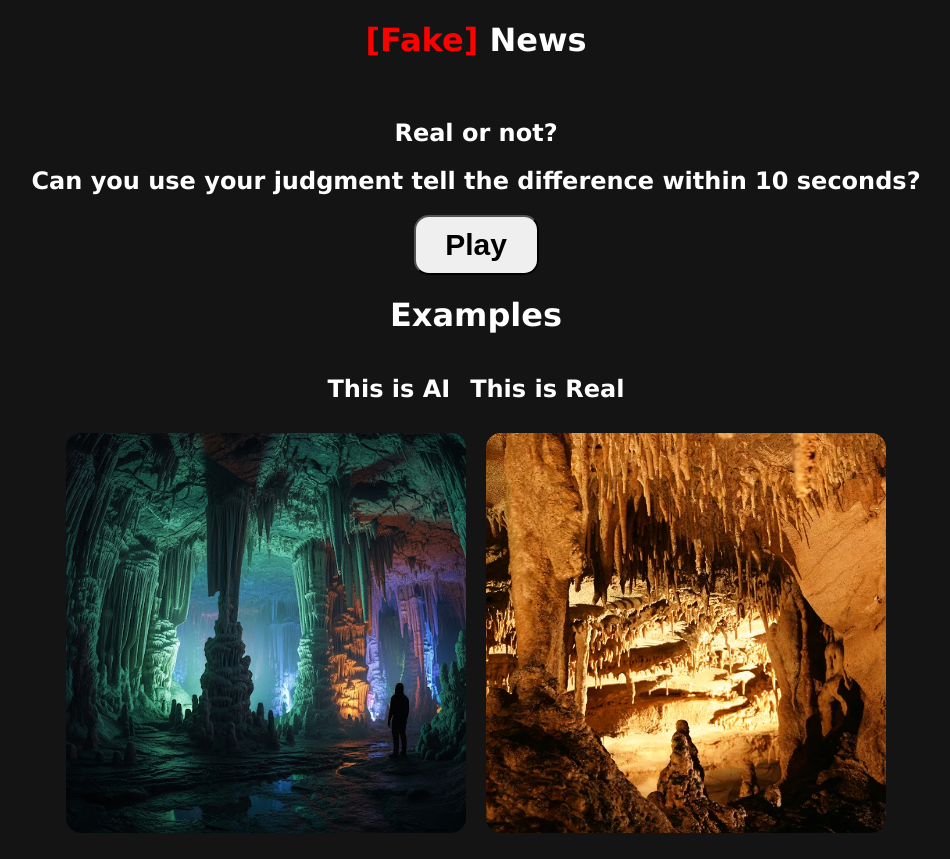
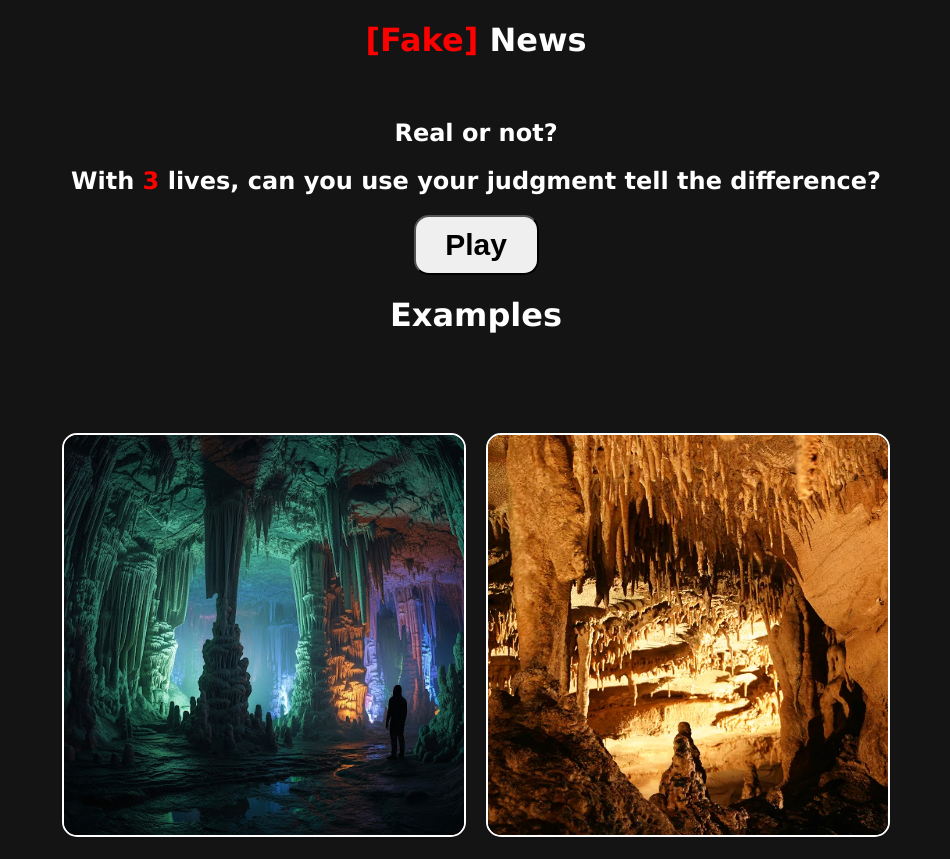
Before and after one commit to Devon-th/ai-or-not, a Flask app: page / in a window 1280 px wide. Shown: the whole page, without its empty margins (164-1114 px from the left). Before the commit the page ends 833 px from the top, so only its background shows below. Run offline with Flask 3, Linux system fonts and the light colour scheme.

Commit message:
Final commit: Added final styling touches

```diff
--- a/app.py
+++ b/app.py
@@ -110,9 +110,9 @@ def play_round():
     game_finished = question_number > len(images) - 1
     print(f"game_finished: {game_finished}")
     if game_finished:
-        return render_template('finish.html', finishing_message = "Congratulations! You've finished the game!", score = score, lives = lives)
+        return render_template('finish.html', finishing_message = "Congratulations! You've finished the game!", score = score, lives = lives, question_amount = len(images))
     elif lives == 0:
-        return render_template('finish.html', finishing_message = "Game Over!", score = score, lives = lives)
+        return render_template('finish.html', finishing_message = "Game Over!", score = score, lives = lives, question_amount = len(images))
 
     else:
         image_data = get_images()
--- a/static/styles.css
+++ b/static/styles.css
@@ -28,12 +28,25 @@ img, .big-button, .decision-button {
 }
 
 img {
+    border: 2px solid;
+}
+
+img {
     margin-top: 10px;
     margin-bottom: 10px;
 }
 
 img:hover, .big-button:hover, .decision-button:hover {
     transform: scale(1.1);
+}
+
+.hover-text {
+    opacity: 0;
+    transition: opacity 0.4s ease;
+}
+
+.hover-wrapper:hover .hover-text {
+    opacity: 1;
 }
 
 .image-container {
@@ -55,3 +68,8 @@ body {
 .red {
     color: red;
 }
+
+p.limited-width {
+    max-width: 600px;
+    margin: 0 auto;
+}
--- a/templates/index.html
+++ b/templates/index.html
@@ -9,19 +9,21 @@
 <body>
     <h1><span class="red">[Fake] </span>News</h1><br>
     <h2>Real or not?</h2>
-    <h2>Can you use your judgment tell the difference within 10 seconds?</h2>
+    <h2>With <span class="red">3</span> lives, can you use your judgment tell the difference?</h2>
     <form action="play">
         <button class="big-button" type="submit">Play</button>
     </form>
     <div>
         <h1>Examples</h1>
         <div class="image-container">
-            <h2>This is AI</h2>
-            <h2>This is Real</h2>
-        </div>
-        <div class="image-container">
-            <img src="static/examples/ai-colorful-cave.png" width="400px">
-            <img src="static/examples/real-cave.png" width="400px">
+            <div class="hover-wrapper">
+                <h2 class="hover-text">This is AI</h2>
+                <img class="example-image" src="static/examples/ai-colorful-cave.png" width="400px">
+            </div>
+            <div class="hover-wrapper">
+                <h2 class="hover-text">This is Real</h2>
+                <img class="example-image" src="static/examples/real-cave.png" width="400px">
+            </div>
         </div>
     </div>
 </body>
```
Also changed, not shown: templates/finish.html (+8 -4 lines).
